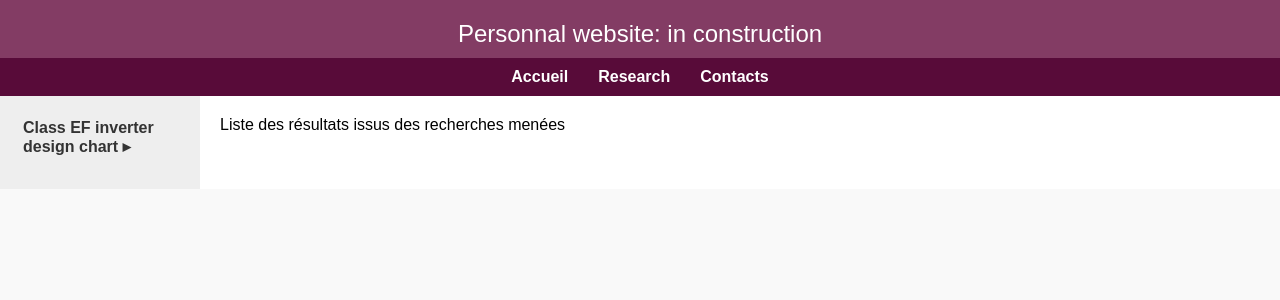
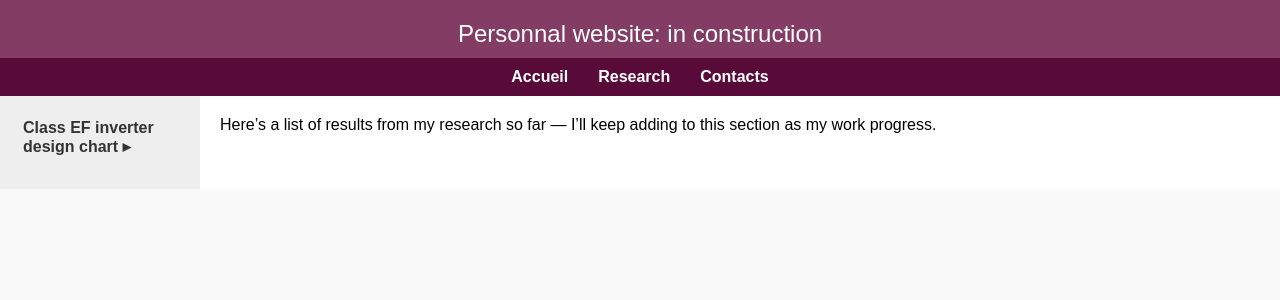
Before and after one commit to bdaire/bdaire.github.io, a Jekyll site: the page built from research.md, in a window 1280 px wide. Shown: the top 300 px of the page. Built offline with Jekyll 4.4.1, drawn with Linux system fonts in a browser that asks for light colours.

Commit message:
Update research.md

```diff
--- a/research.md
+++ b/research.md
@@ -3,4 +3,4 @@ layout: default
 title: Research
 ---
 
-Liste des résultats issus des recherches menées
+Here’s a list of results from my research so far — I’ll keep adding to this section as my work progress.
```
